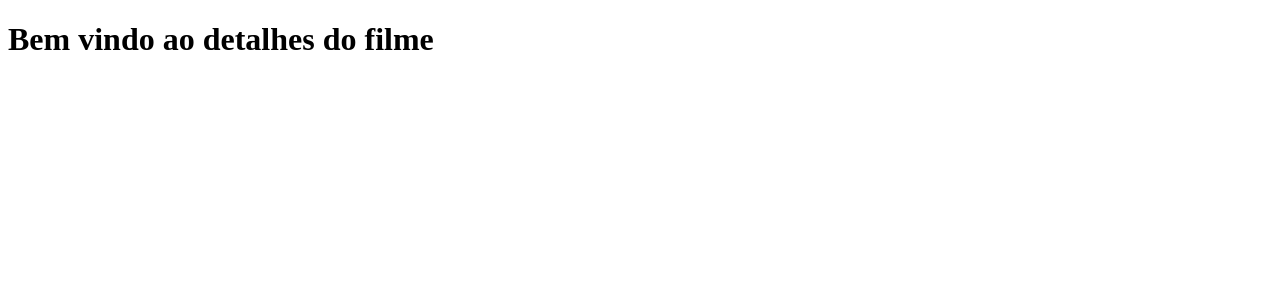
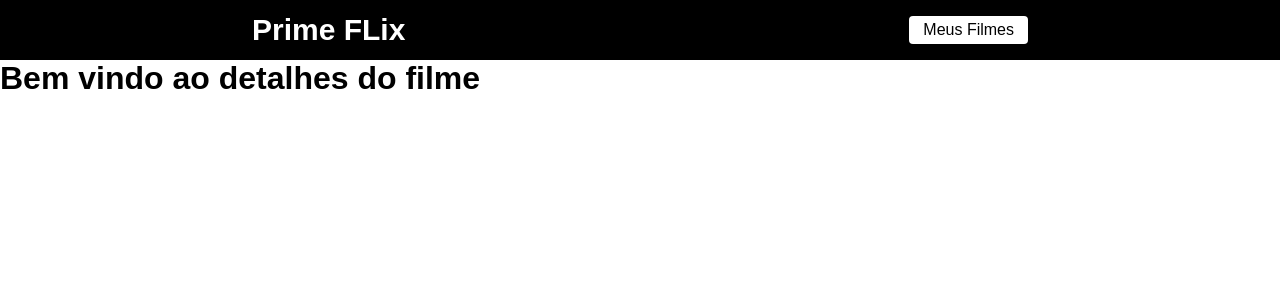
Before and after one commit to kevincalantone/Projeto-Filmes, a React (Vite) app: page /filme/1 in a window 1280 px wide. Shown: the top 300 px of the page. Built offline with nearby package versions, Linux system fonts and the light colour scheme.

Commit message:
criando o header

```diff
--- /dev/null
+++ b/src/components/Header/header.css
@@ -0,0 +1,25 @@
+header {
+  display: flex;
+  align-items: center;
+  justify-content: space-around;
+  width: 100%;
+  height: 60px;
+  background-color: black;
+}
+
+.logo{
+    text-decoration: none;
+    font-size: 30px;
+    cursor: pointer;
+    color: white;
+    font-weight: bold;
+}
+
+.favoritos{
+    text-decoration: none;
+    cursor: pointer;
+    background-color: white;
+    padding: 5px 14px;
+    color: black;
+    border-radius: 4px;
+}
--- /dev/null
+++ b/src/components/Header/index.jsx
@@ -0,0 +1,13 @@
+import './header.css'
+import {Link} from 'react-router-dom'
+
+
+function Header(){
+    return(
+       <header>
+            <Link className='logo' to="/">Prime FLix</Link>
+            <Link className='favoritos' to="/favoritos">Meus Filmes</Link>
+       </header>
+    )
+}
+export default Header
--- /dev/null
+++ b/src/index.css
@@ -0,0 +1,10 @@
+*{
+    margin: 0;
+    padding: 0;
+    box-sizing: border-box;
+
+}
+
+body{
+    font-family: sans-serif;
+}
--- a/src/main.jsx
+++ b/src/main.jsx
@@ -1,6 +1,7 @@
 import { StrictMode } from 'react'
 import { createRoot } from 'react-dom/client'
 import App from './App.jsx'
+import './index.css'
 
 createRoot(document.getElementById('root')).render(
   <StrictMode>
--- a/src/routes.jsx
+++ b/src/routes.jsx
@@ -1,10 +1,12 @@
 import {BrowserRouter, Routes, Route} from 'react-router-dom'
 import Home from './pages/Home'
 import Filme from './pages/Filme'
+import Header from './components/Header'
 
 function    RoutesApp(){
     return(
         <BrowserRouter>
+        <Header/>
             <Routes>
                 <Route path='/' element={ <Home/> } />
                 <Route path='/filme/:id' element={ <Filme/> } />
```
